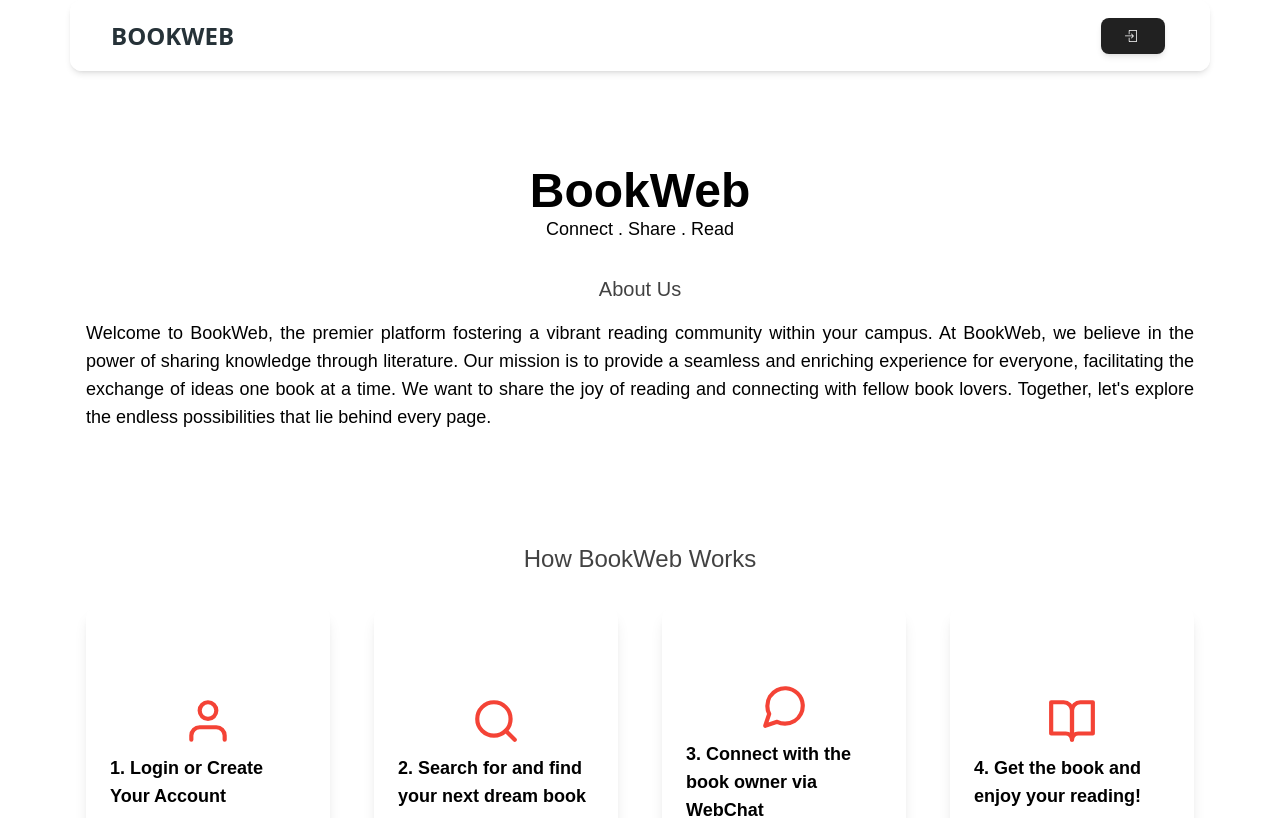
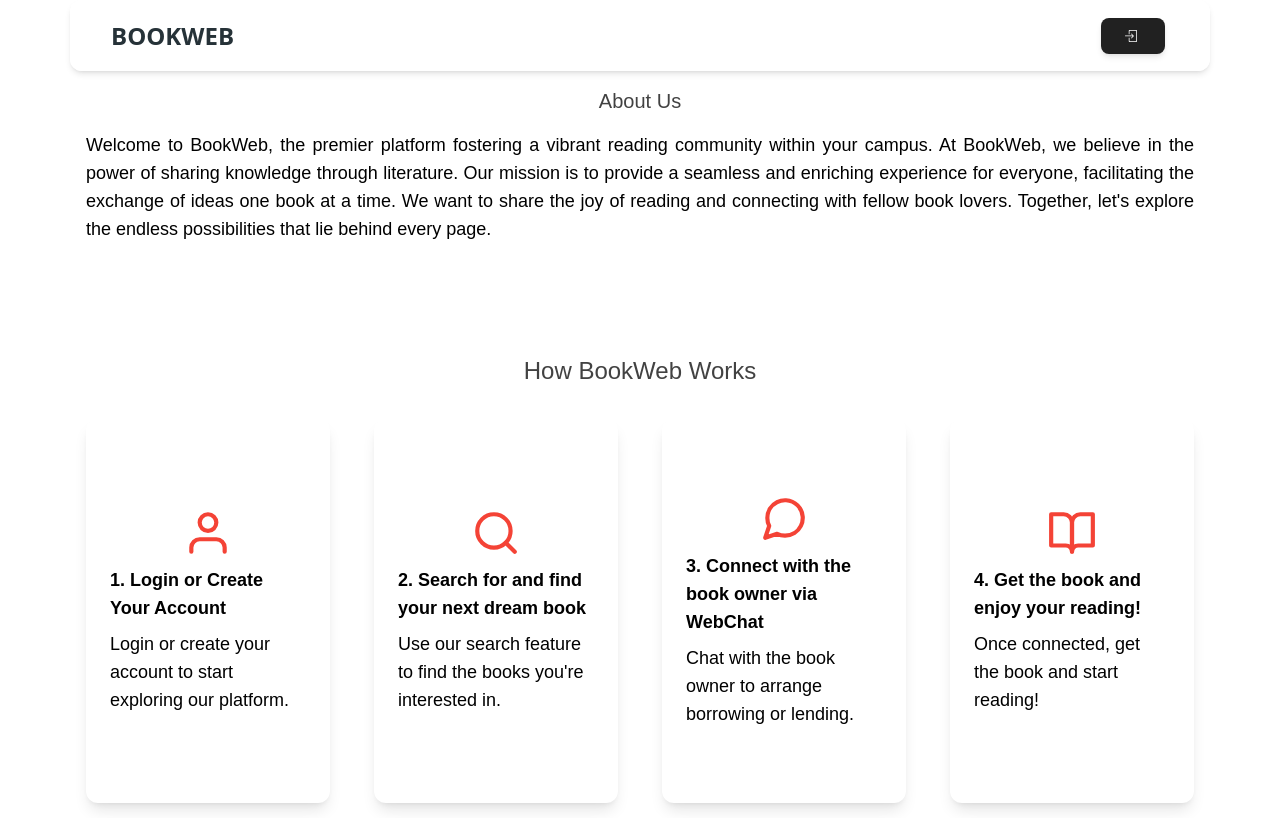
Before and after one commit to AllenBastian/BookWeb, a React (Create React App) app: page / in a window 1280 px wide. Shown: the top 818 px of the page. Built offline with nearby package versions, Linux system fonts and the light colour scheme; no server answers; the database is empty; a web font is replaced by a local one.

Commit message:
attributw added

```diff
--- a/src/pages/Homepage.js
+++ b/src/pages/Homepage.js
@@ -31,10 +31,10 @@ const Homepage = () => {
   return (
     <div className="container mx-auto p-4">
       {/* Existing content */}
-      <header className="text-center mb-8 mt-20">
+      {/* <header className="text-center mb-8 mt-20">
         <h1 className="text-3xl md:text-5xl font-bold">BookWeb</h1>
         <p className="text-lg text-grey-600">Connect . Share . Read</p>
-      </header>
+      </header> */}
 
       {/* About Us section */}
       <section className="mb-8">
@@ -72,7 +72,7 @@ const Homepage = () => {
         </div>
       </section>
 
-      {/* Available Books and Users Count Banner */}
+
       <div className="relative bg-cover bg-center text-white py-20" style={{ backgroundImage: `url(/path/to/banner.png)` }}>
         <div className="absolute inset-0 bg-gray-500 opacity-75 rounded-3xl"></div>
         <div className="relative z-10 text-center">
--- a/src/pages/Postpage.js
+++ b/src/pages/Postpage.js
@@ -119,6 +119,7 @@ const Postpage = () => {
       const userRef = await addDoc(collection(db, "comments"), {
         comment: currentComment,
         postid: currentPost.uid,
+        postname : currentPost.title,
         postowner: currentPost.owner,
         commenter: currentUser.name,
         email: user.email,
--- a/src/pages/userprofile.js
+++ b/src/pages/userprofile.js
@@ -226,6 +226,7 @@ const UserProfilePage = () => {
         reviewer: username,
         comment: reviewMessage,
         rating: star,
+        bookname: selectedReview.booktitle,
       });
 
 
```
